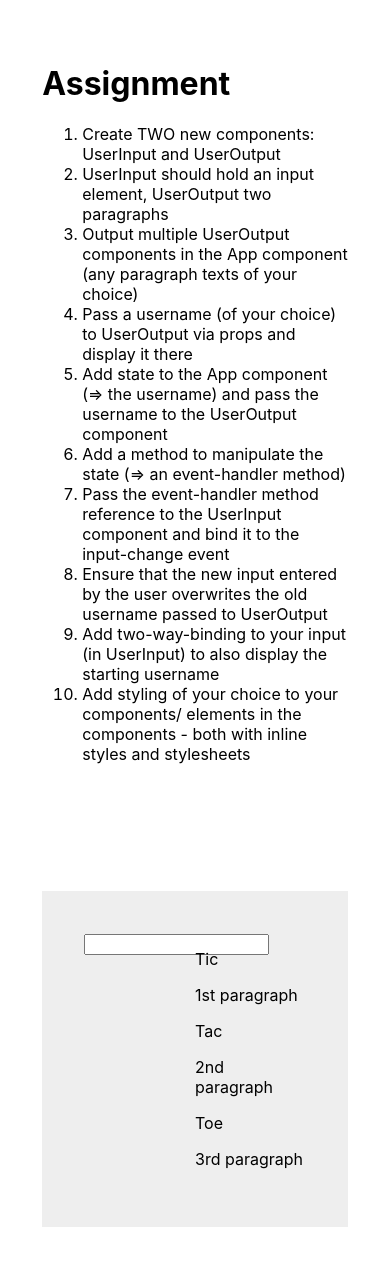
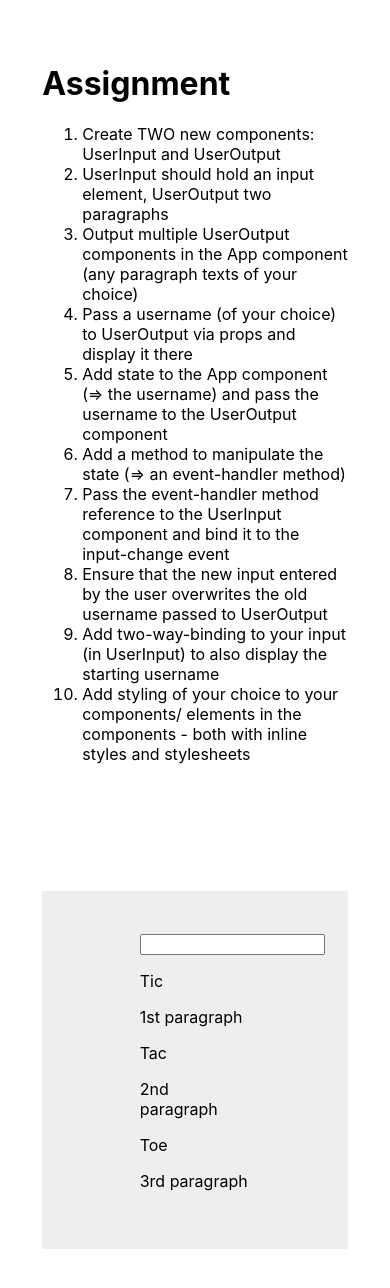
Before and after one commit to Sabinerobart/assignment1, a React (Create React App) app: page / in a window 390 px wide. Shown: the top 1288 px of the page. Built offline with nearby package versions, Linux system fonts and the light colour scheme.

Commit message:
[Add] basic styling in the corresponding css file

```diff
--- a/src/App.css
+++ b/src/App.css
@@ -21,6 +21,16 @@
   color: #09d3ac;
 }
 
+@media (max-width: 626px) {
+  .flex {
+    flex-direction: column;
+    align-items: center;
+  }
+  .border {
+    width: 100%;
+  }
+}
+
 .border {
   width: 50%;
 }
```
